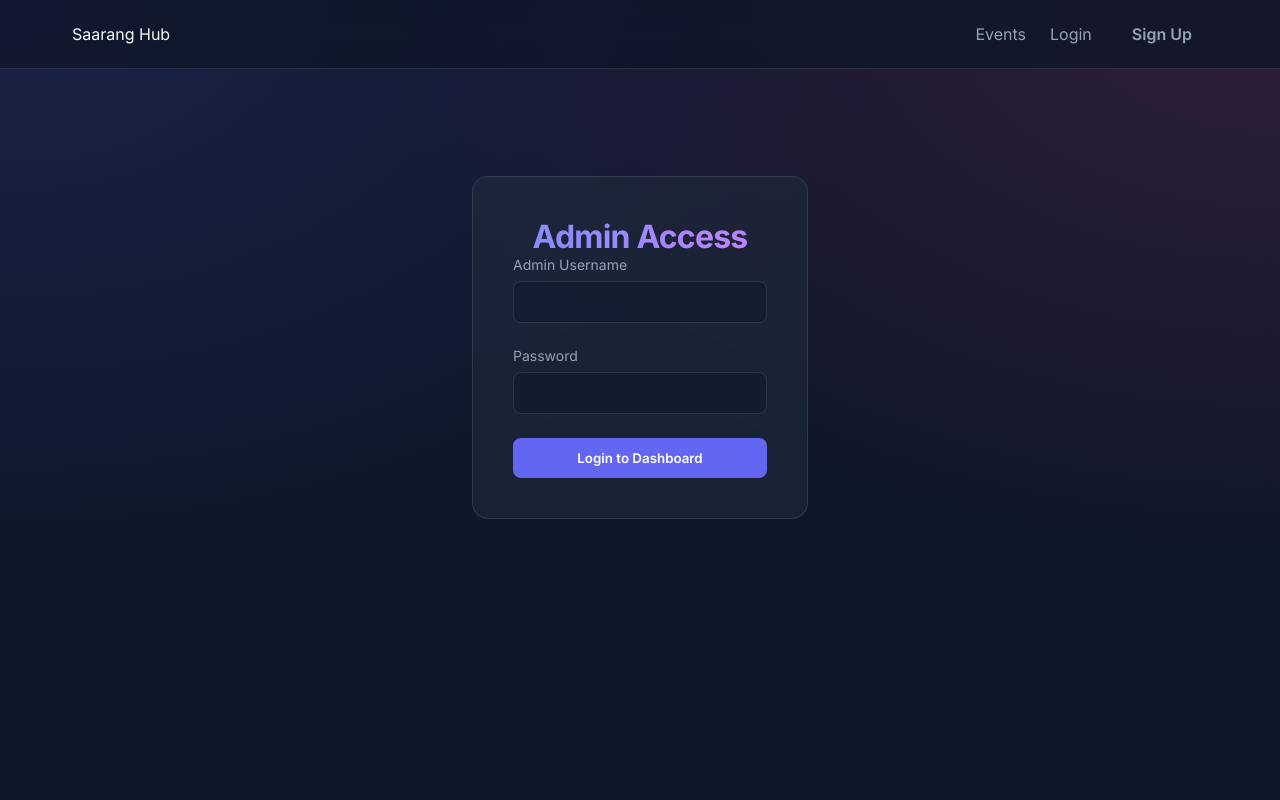
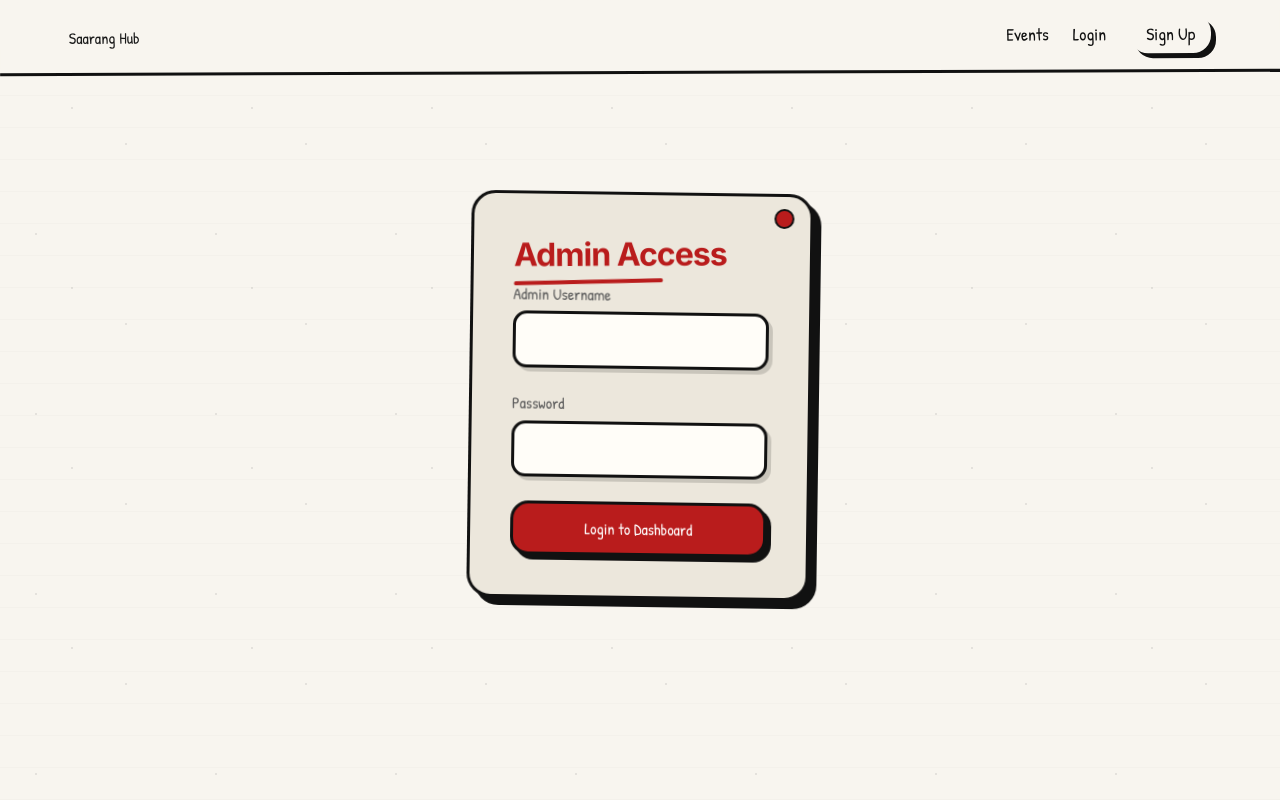
Before and after one commit to Mahmood-Sinan/Saarang-Hub, a React app in the folder frontend/: page /admin in a window 1280 px wide. Built offline with nearby package versions, Linux system fonts and the light colour scheme; no server answers; the HTML template or start-up script is replaced by a standard one.

Commit message:
changed css

```diff
--- a/frontend/src/index.css
+++ b/frontend/src/index.css
@@ -1,59 +1,93 @@
-@import url('https://fonts.googleapis.com/css2?family=Inter:wght@300;400;600;700&display=swap');
+@import url('https://fonts.googleapis.com/css2?family=Inter:wght@400;600;700&family=Patrick+Hand&display=swap');
 
 :root {
-  --primary: #6366f1;
-  --primary-hover: #4f46e5;
-  --secondary: #ec4899;
-  --bg-dark: #0f172a;
-  --bg-card: rgba(30, 41, 59, 0.7);
-  --text-main: #f8fafc;
-  --text-muted: #94a3b8;
-  --glass-border: rgba(255, 255, 255, 0.1);
+  --red: #b91c1c;
+  --black: #111111;
+  --paper: #f8f5ef;
+  --paper-dark: #ece7dc;
+  --text: #1a1a1a;
+  --muted: #5c5c5c;
+  --shadow: #111111;
 }
 
 * {
   box-sizing: border-box;
   margin: 0;
   padding: 0;
-  font-family: 'Inter', sans-serif;
 }
 
 body {
-  background-color: var(--bg-dark);
-  color: var(--text-main);
+  background: var(--paper);
+  color: var(--text);
   min-height: 100vh;
+  font-family: 'Patrick Hand', cursive;
   background-image:
-    radial-gradient(at 0% 0%, rgba(99, 102, 241, 0.15) 0px, transparent 50%),
-    radial-gradient(at 100% 0%, rgba(236, 72, 153, 0.15) 0px, transparent 50%);
-  background-attachment: fixed;
+    repeating-linear-gradient(
+      to bottom,
+      transparent,
+      transparent 31px,
+      rgba(0, 0, 0, 0.03) 32px
+    );
+  overflow-x: hidden;
+}
+
+/* tiny paper imperfections */
+body::before {
+  content: "";
+  position: fixed;
+  inset: 0;
+  pointer-events: none;
+  opacity: 0.08;
+  background-image:
+    radial-gradient(circle at 20% 30%, #000 1px, transparent 1px),
+    radial-gradient(circle at 70% 80%, #000 1px, transparent 1px),
+    radial-gradient(circle at 40% 60%, #000 1px, transparent 1px);
+  background-size: 180px 180px;
 }
 
 a {
+  text-decoration: none;
   color: inherit;
-  text-decoration: none;
 }
 
-/* Typography */
-h1, h2, h3 {
+h1,
+h2,
+h3 {
+  font-family: 'Inter', sans-serif;
   font-weight: 700;
-  letter-spacing: -0.025em;
+  letter-spacing: -0.03em;
+  position: relative;
+}
+
+/* hand-drawn underline */
+h1::after,
+h2::after,
+h3::after {
+  content: "";
+  display: block;
+  width: 70%;
+  height: 4px;
+  background: var(--red);
+  margin-top: 6px;
+  border-radius: 999px;
+  transform: rotate(-1deg);
 }
 
 .gradient-text {
-  background: linear-gradient(to right, #818cf8, #c084fc);
-  -webkit-background-clip: text;
-  -webkit-text-fill-color: transparent;
+  color: var(--red);
+  display: inline-block;
+  transform: rotate(-1deg);
 }
 
 /* Layout */
 .container {
   max-width: 1200px;
   margin: 0 auto;
-  padding: 0 2rem;
+  padding: 0 1.8rem;
 }
 
 .main-content {
-  padding: 6rem 0 4rem;
+  padding: 7rem 0 4rem;
   min-height: calc(100vh - 80px);
 }
 
@@ -62,11 +96,11 @@ h1, h2, h3 {
   position: fixed;
   top: 0;
   width: 100%;
+  background: var(--paper);
+  border-bottom: 3px solid var(--black);
   padding: 1rem 0;
-  background: rgba(15, 23, 42, 0.8);
-  backdrop-filter: blur(12px);
-  border-bottom: 1px solid var(--glass-border);
-  z-index: 50;
+  z-index: 100;
+  transform: rotate(-0.2deg);
 }
 
 .navbar .container {
@@ -76,9 +110,11 @@ h1, h2, h3 {
 }
 
 .nav-brand {
-  font-size: 1.5rem;
+  font-family: 'Inter', sans-serif;
+  font-size: 1.6rem;
   font-weight: 700;
-  color: var(--text-main);
+  color: var(--red);
+  transform: rotate(-2deg);
 }
 
 .nav-links {
@@ -87,68 +123,99 @@ h1, h2, h3 {
   align-items: center;
 }
 
-.nav-links a, .nav-links button {
-  color: var(--text-muted);
-  transition: color 0.2s ease;
+.nav-links a,
+.nav-links button {
   background: none;
   border: none;
-  font-size: 1rem;
   cursor: pointer;
+  font-size: 1.1rem;
+  color: var(--black);
+  font-family: 'Patrick Hand', cursive;
+  position: relative;
+  transition: transform 0.15s ease;
 }
 
-.nav-links a:hover, .nav-links button:hover {
-  color: var(--text-main);
+.nav-links a:hover,
+.nav-links button:hover {
+  transform: rotate(-3deg) scale(1.05);
+  color: var(--red);
 }
 
 /* Buttons */
 .btn {
   display: inline-block;
-  padding: 0.75rem 1.5rem;
-  border-radius: 0.5rem;
-  font-weight: 600;
+  padding: 0.8rem 1.4rem;
+  border: 3px solid var(--black);
+  border-radius: 18px;
+  font-size: 1rem;
+  font-family: 'Patrick Hand', cursive;
   cursor: pointer;
-  transition: all 0.2s ease;
-  border: none;
+  transition: all 0.15s ease;
+  position: relative;
   text-align: center;
 }
 
 .btn-primary {
-  background-color: var(--primary);
+  background: var(--red);
   color: white;
+  box-shadow: 5px 5px 0 var(--shadow);
 }
 
 .btn-primary:hover {
-  background-color: var(--primary-hover);
-  transform: translateY(-1px);
-  box-shadow: 0 4px 12px rgba(99, 102, 241, 0.3);
+  transform: translate(3px, 3px) rotate(-1deg);
+  box-shadow: 2px 2px 0 var(--shadow);
 }
 
 .btn-danger {
-  background-color: #ef4444;
-  color: white;
+  background: white;
+  color: var(--red);
+  border-style: dashed;
+  box-shadow: 5px 5px 0 var(--shadow);
 }
 
 .btn-danger:hover {
-  background-color: #dc2626;
+  transform: rotate(2deg);
 }
 
 .btn-block {
   width: 100%;
 }
 
-/* Cards (Glassmorphism) */
+/* Cards */
 .card {
-  background: var(--bg-card);
-  backdrop-filter: blur(16px);
-  border: 1px solid var(--glass-border);
-  border-radius: 1rem;
+  background: var(--paper-dark);
+  border: 3px solid var(--black);
+  border-radius: 24px;
   overflow: hidden;
-  transition: transform 0.3s ease, box-shadow 0.3s ease;
+  box-shadow: 8px 8px 0 var(--shadow);
+  transition: all 0.2s ease;
+  position: relative;
+}
+
+.card:nth-child(even) {
+  transform: rotate(-0.8deg);
+}
+
+.card:nth-child(odd) {
+  transform: rotate(0.8deg);
 }
 
 .card:hover {
-  transform: translateY(-4px);
-  box-shadow: 0 10px 25px rgba(0, 0, 0, 0.5);
+  transform: rotate(0deg) translateY(-4px);
+  box-shadow: 10px 10px 0 var(--shadow);
+}
+
+/* doodle pin */
+.card::before {
+  content: "";
+  position: absolute;
+  top: 12px;
+  right: 16px;
+  width: 16px;
+  height: 16px;
+  background: var(--red);
+  border: 2px solid var(--black);
+  border-radius: 50%;
 }
 
 /* Forms */
@@ -158,54 +225,80 @@ h1, h2, h3 {
 
 .form-label {
   display: block;
-  margin-bottom: 0.5rem;
-  color: var(--text-muted);
-  font-size: 0.875rem;
+  margin-bottom: 0.4rem;
+  font-size: 1rem;
+  color: var(--muted);
 }
 
 .form-control {
   width: 100%;
-  padding: 0.75rem 1rem;
-  background: rgba(15, 23, 42, 0.5);
-  border: 1px solid var(--glass-border);
-  border-radius: 0.5rem;
-  color: var(--text-main);
-  transition: border-color 0.2s ease;
+  padding: 0.9rem 1rem;
+  border: 3px solid var(--black);
+  border-radius: 14px;
+  background: #fffdf8;
+  color: var(--text);
+  font-size: 1rem;
+  font-family: 'Patrick Hand', cursive;
+  outline: none;
+  transition: all 0.15s ease;
+  box-shadow: 4px 4px 0 rgba(0, 0, 0, 0.15);
 }
 
 .form-control:focus {
-  outline: none;
-  border-color: var(--primary);
-  box-shadow: 0 0 0 2px rgba(99, 102, 241, 0.2);
+  transform: rotate(-0.5deg);
+  border-color: var(--red);
+  box-shadow: 6px 6px 0 rgba(185, 28, 28, 0.2);
 }
 
 /* Utility */
-.text-center { text-align: center; }
-.mt-4 { margin-top: 1rem; }
-.mb-4 { margin-bottom: 1rem; }
-.mt-8 { margin-top: 2rem; }
-.mb-8 { margin-bottom: 2rem; }
+.text-center {
+  text-align: center;
+}
+
+.mt-4 {
+  margin-top: 1rem;
+}
+
+.mb-4 {
+  margin-bottom: 1rem;
+}
+
+.mt-8 {
+  margin-top: 2rem;
+}
+
+.mb-8 {
+  margin-bottom: 2rem;
+}
 
 .grid {
   display: grid;
   gap: 2rem;
 }
 
-.grid-cols-1 { grid-template-columns: repeat(1, 1fr); }
+.grid-cols-1 {
+  grid-template-columns: repeat(1, 1fr);
+}
+
 @media (min-width: 768px) {
-  .grid-cols-3 { grid-template-columns: repeat(3, 1fr); }
+  .grid-cols-3 {
+    grid-template-columns: repeat(3, 1fr);
+  }
 }
 
 .login_signup-container {
-  max-width: 400px;
+  max-width: 420px;
   margin: 0 auto;
   padding: 2rem;
 }
 
+/* Event cards */
 .event-image {
   width: 100%;
-  height: 200px;
+  height: 220px;
   object-fit: cover;
+  border-bottom: 3px solid var(--black);
+  filter: contrast(1.02) saturate(0.9);
 }
 
 .event-content {
@@ -213,33 +306,63 @@ h1, h2, h3 {
 }
 
 .event-date {
-  color: var(--primary);
-  font-size: 0.875rem;
-  font-weight: 600;
-  margin-bottom: 0.5rem;
-  display: block;
+  display: inline-block;
+  color: white;
+  background: var(--red);
+  border: 2px solid var(--black);
+  padding: 0.2rem 0.7rem;
+  border-radius: 999px;
+  font-size: 0.9rem;
+  margin-bottom: 0.8rem;
+  transform: rotate(-2deg);
 }
 
 .event-title {
-  font-size: 1.25rem;
-  margin-bottom: 0.5rem;
+  font-size: 1.4rem;
+  margin-bottom: 0.7rem;
 }
 
 .event-desc {
-  color: var(--text-muted);
-  font-size: 0.875rem;
+  color: var(--muted);
+  font-size: 1rem;
+  line-height: 1.5;
   margin-bottom: 1rem;
+
   display: -webkit-box;
   -webkit-line-clamp: 3;
   -webkit-box-orient: vertical;
   overflow: hidden;
 }
 
+/* Error */
 .error-message {
-  color: #ef4444;
-  background: rgba(239, 68, 68, 0.1);
-  padding: 0.75rem;
-  border-radius: 0.5rem;
+  background: #ffe2e2;
+  color: var(--red);
+  border: 3px dashed var(--red);
+  padding: 1rem;
+  border-radius: 16px;
   margin-bottom: 1rem;
-  border: 1px solid rgba(239, 68, 68, 0.2);
+  font-weight: bold;
+  transform: rotate(-0.5deg);
 }
+
+/* Fun little selection style */
+::selection {
+  background: var(--red);
+  color: white;
+}
+
+/* Scrollbar */
+::-webkit-scrollbar {
+  width: 12px;
+}
+
+::-webkit-scrollbar-track {
+  background: var(--paper);
+}
+
+::-webkit-scrollbar-thumb {
+  background: var(--red);
+  border: 2px solid var(--black);
+  border-radius: 999px;
+}
```
